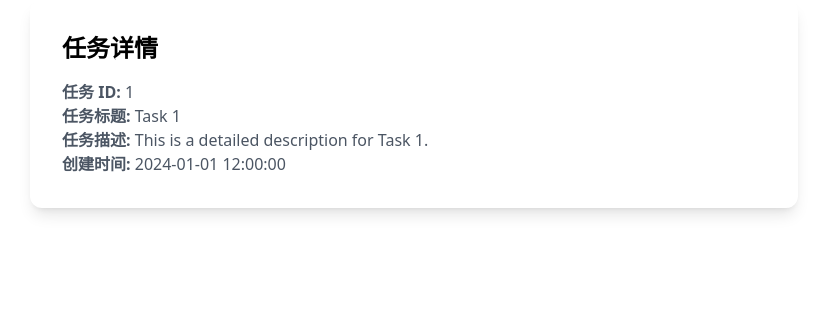
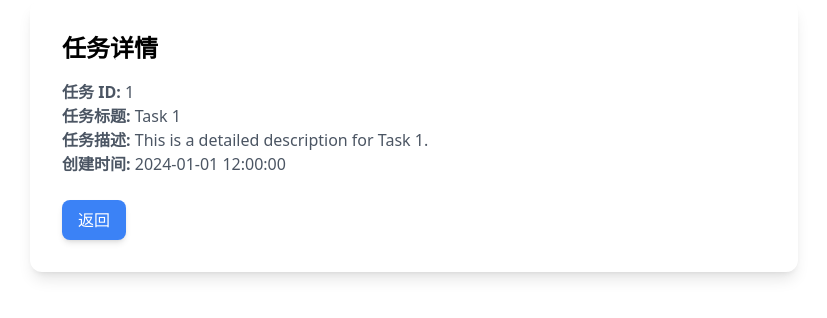
Before and after one commit to dyike/mediagen, a React (Vite) app in the folder frontend/: page /task/1 in a window 1280 px wide. Shown: the top 318 px of the page, without its empty margins (226-1053 px from the left). Built offline with nearby package versions, Linux system fonts and the light colour scheme.

Commit message:
add nav for back
Change-Id: Iae4be496ed58820f032d8520d4ab54ea61c91947

```diff
--- a/frontend/src/components/TaskDetails.tsx
+++ b/frontend/src/components/TaskDetails.tsx
@@ -1,8 +1,9 @@
 import React from 'react';
-import { useParams } from 'react-router-dom';
+import { useParams, useNavigate } from "react-router-dom";
 
 const TaskDetails: React.FC = () => {
   const { id } = useParams<{ id: string }>();
+  const navigate = useNavigate(); // 获取导航函数
 
   // 模拟从后端获取任务详情
   const task = {
@@ -27,6 +28,14 @@ const TaskDetails: React.FC = () => {
       <p className="text-gray-600 dark:text-gray-300">
         <strong>创建时间:</strong> {task.createdAt}
       </p>
+
+      {/* 返回按钮 */}
+      <button
+        onClick={() => navigate(-1)} // 返回上一页
+        className="mt-6 px-4 py-2 bg-blue-500 text-white rounded-lg shadow-md hover:bg-blue-600 focus:outline-none focus:ring focus:ring-blue-300"
+      >
+        返回
+      </button>
     </div>
   );
 };
```
